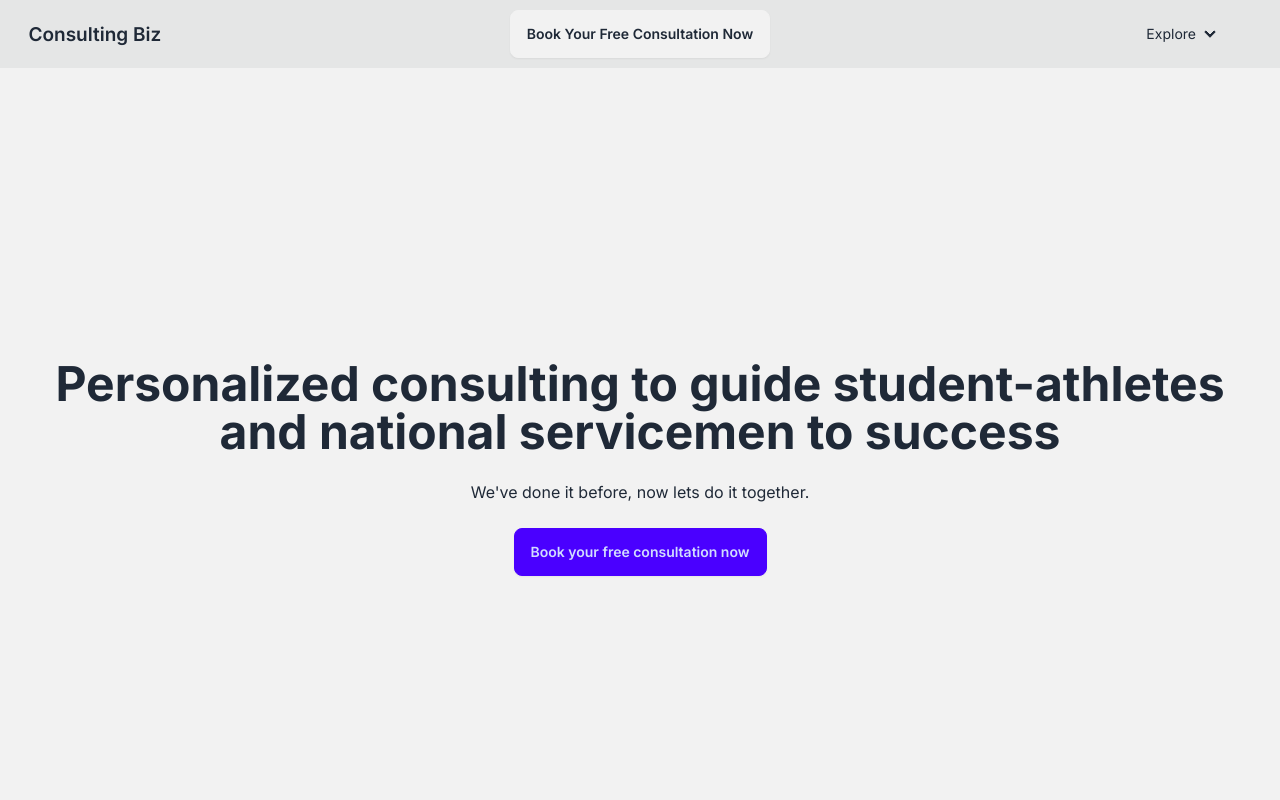
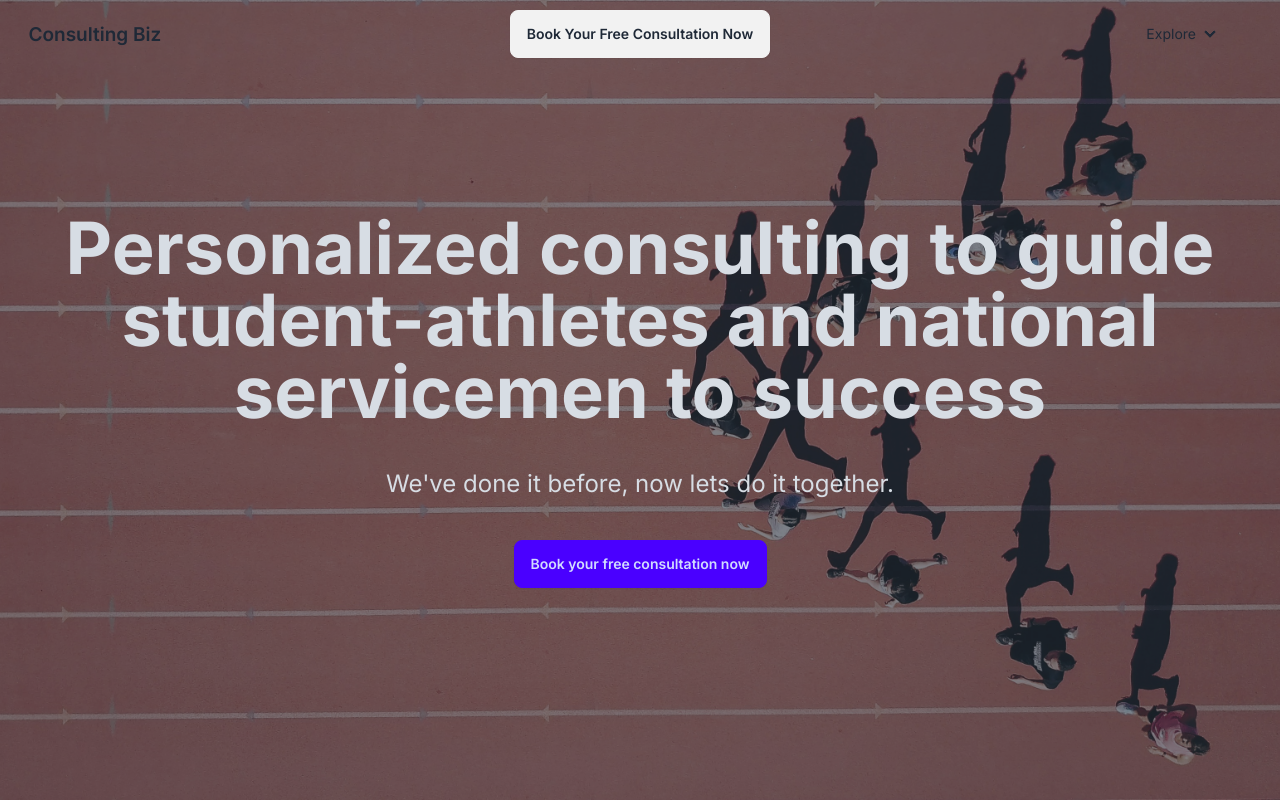
Before and after one commit to rohank36/consulting, a Next.js app: page / in a window 1280 px wide. Shown: the top 800 px of the page. Built offline with nearby package versions, Linux system fonts and the light colour scheme.

Commit message:
cool navbar and landing page

```diff
--- a/src/app/Landing.tsx
+++ b/src/app/Landing.tsx
@@ -1,14 +1,16 @@
 import React from 'react';
+import NavBar from './NavBar';
 
 const Landing = () => {
     return(
         <div className="">
-            <div className="hero min-h-screen bg-base-200">
-                <div className="hero-content text-center">
-                    <div className="lg:max-w-full max-w-md">
-                    <h1 className="text-5xl font-bold">Personalized consulting to guide student-athletes and national servicemen to success</h1>
-                    <p className="py-6">We've done it before, now lets do it together.</p>
-                    <button className="btn btn-primary">Book your free consultation now</button>
+            <div className="hero min-h-screen bg-[url('../../assets/images/landing-web.jpg')]" >
+            <div className="hero-overlay bg-opacity-60"></div>
+                <div className="hero-content text-center text-neutral-content">
+                    <div className="max-w-md lg:max-w-full p-10">
+                        <h1 className="mb-5 text-3xl lg:text-7xl lg:mb-10 font-bold">Personalized consulting to guide student-athletes and national servicemen to success</h1>
+                        <p className="mb-5 lg:mb-10 lg:text-2xl">We've done it before, now lets do it together.</p>
+                        <button className="btn btn-primary">Book your free consultation now</button>
                     </div>
                 </div>
             </div>
@@ -17,3 +19,18 @@ const Landing = () => {
 };
 
 export default Landing;
+/*
+return(
+    <div className="">
+        <div className="hero min-h-screen bg-base-200">
+            <div className="hero-content text-center">
+                <div className="lg:max-w-full max-w-md">
+                <h1 className="text-5xl font-bold">Personalized consulting to guide student-athletes and national servicemen to success</h1>
+                <p className="py-6">We've done it before, now lets do it together.</p>
+                <button className="btn btn-primary">Book your free consultation now</button>
+                </div>
+            </div>
+        </div>
+    </div>
+);
+*/
--- a/src/app/NavBar.tsx
+++ b/src/app/NavBar.tsx
@@ -1,9 +1,23 @@
-import React from 'react';
+'use client';
+import React, { useState, useEffect } from 'react';
 //TODO: MAKE SURE ALL PAGES ARE ACCESSIBLE FROM MENU DROPDOWN
 const NavBar = () =>{
+    const [isColor, setIsColor] = useState(true);
+    const handleScroll = () => {
+        const shouldMakeColor = window.scrollY > 60;
+        setIsColor(shouldMakeColor);
+    };
+
+    useEffect(() => {
+        window.addEventListener('scroll', handleScroll);
+        return () => window.removeEventListener('scroll', handleScroll);
+    }, []);
+
+    const navbarClasses = isColor ? 'navbar absolute top-0 z-50 bg-neutral transition-colors duration-300' : 'navbar absolute top-0 z-50 bg-transparent transition-colors duration-300';
+
     return(
         <div>
-            <div className="navbar bg-base-300">
+            <div className={navbarClasses}>
                 <div className="navbar-start hidden lg:flex">
                     <a className="btn btn-ghost text-xl">Consulting Biz</a>
                 </div>
```
Also changed, not shown: assets/images/landing-web.jpg (added), 1 other file (tests, documents, lock files or other folders).
